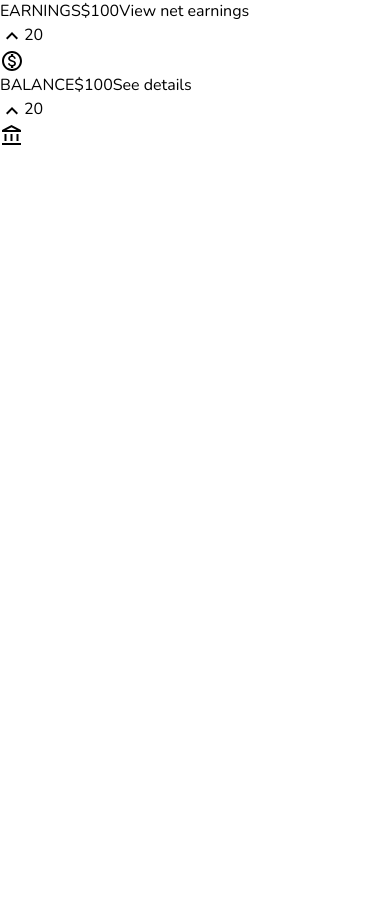
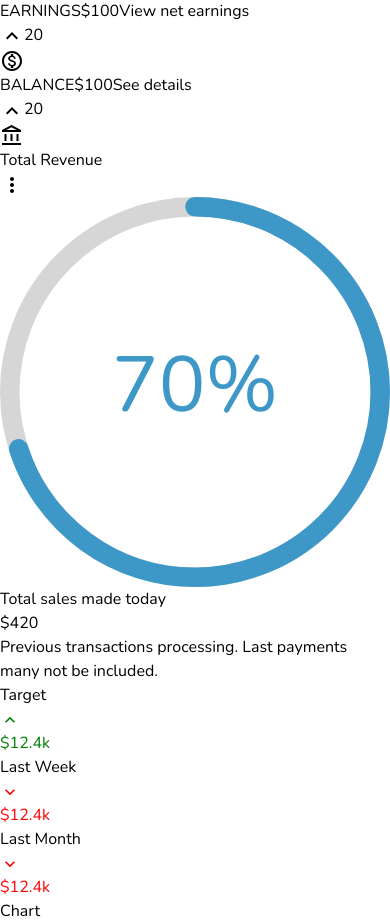
Before and after one commit to Oyawe/odysseyAdmin, a React (Vite) app: page / in a window 390 px wide. Shown: the part 1291-2214 px from the top of the page. Before the commit the page ends 1439 px from the top, so only its background shows below. Built offline with nearby package versions, Linux system fonts and the light colour scheme.

Commit message:
features section completed

```diff
--- a/package.json
+++ b/package.json
@@ -15,6 +15,7 @@
     "@mui/icons-material": "^5.16.5",
     "@mui/material": "^5.16.5",
     "react": "^18.3.1",
+    "react-circular-progressbar": "^2.1.0",
     "react-dom": "^18.3.1",
     "react-router-dom": "^6.25.1"
   },
--- /dev/null
+++ b/src/components/Chart.jsx
@@ -0,0 +1,3 @@
+export const Chart = () => {
+  return <div>Chart</div>;
+};
--- /dev/null
+++ b/src/components/Featured.jsx
@@ -0,0 +1,59 @@
+import {
+  KeyboardArrowDown,
+  KeyboardArrowUp,
+  MoreVert,
+} from "@mui/icons-material";
+import { CircularProgressbar } from "react-circular-progressbar";
+import "react-circular-progressbar/dist/styles.css";
+
+export default function Featured() {
+  return (
+    <div className="flex flex-col shadow-md featured basis-1/3 shadow-slate-400 p-7">
+      <div className="flex items-center justify-between w-full text-gray-400 top">
+        <h1 className="text-xl font-semibold">Total Revenue</h1>
+        <MoreVert className="text-sm" />
+      </div>
+      <div className="flex flex-col items-center justify-center gap-3 p-5 bottom">
+        <div className="featured-chart w-[150px] h-[150px]">
+          <CircularProgressbar value={70} text={"70%"} strokeWidth={5} />
+        </div>
+        <p className="text-xl font-semibold text-gray-400 title">
+          Total sales made today
+        </p>
+        <p className="text-4xl amount">$420</p>
+        <p className="text-[16px] text-center text-gray-400 sm:text-lg desc">
+          Previous transactions processing. Last payments many not be included.
+        </p>
+        <div className="flex items-center justify-between w-full mt-1 summary">
+          <div className="text-center item">
+            <div className="flex justify-center text-[15px] text-gray-400 sm:text-xl item-title">
+              Target
+            </div>
+            <div className="flex items-center mt-2 item-result positive">
+              <KeyboardArrowUp fontSize="small" />
+              <div className="text-sm sm:text-lg result-amount">$12.4k</div>
+            </div>
+          </div>
+          <div className="text-center item">
+            <div className="flex justify-end text-[15px] text-gray-400 sm:text-xl item-title ">
+              Last Week
+            </div>
+            <div className="flex items-center mt-2 item-result negative">
+              <KeyboardArrowDown fontSize="small" />
+              <div className="text-sm sm:text-lg result-amount">$12.4k</div>
+            </div>
+          </div>
+          <div className="text-center item">
+            <div className="flex justify-center text-[15px] text-gray-400 sm:justify-end sm:text-xl item-title ">
+              Last Month
+            </div>
+            <div className="flex items-center mt-2 item-result negative">
+              <KeyboardArrowDown fontSize="small" />
+              <div className="text-sm sm:text-lg result-amount">$12.4k</div>
+            </div>
+          </div>
+        </div>
+      </div>
+    </div>
+  );
+}
--- a/src/components/Navbar.jsx
+++ b/src/components/Navbar.jsx
@@ -46,11 +46,7 @@ export const Navbar = () => {
             </span>
           </div>
           <ListOutlinedIcon className="text-lg mr-7" />
-          <img
-            src={good}
-            alt="avatar"
-            className="w-8 h-8 text-lg rounded-full mr-7"
-          />
+          <img src={good} alt="avatar" className="w-8 h-8 rounded-full mr-7" />
         </div>
       </div>
     </div>
--- a/src/components/Widget.jsx
+++ b/src/components/Widget.jsx
@@ -59,7 +59,7 @@ export default function Widget({ type }) {
           {data.isMoney && "$"}
           {amount}
         </span>
-        <span className="font-sans text-lg border-b border-gray-500 link">
+        <span className="text-lg font-medium border-b border-gray-500 link">
           {data.link}
         </span>
       </div>
--- a/src/index.css
+++ b/src/index.css
@@ -9,3 +9,11 @@
   font-weight: 100, 200, 300, 400, 600, 700, 800, 900;
   font-style: normal;
 }
+
+.positive {
+  color: green;
+}
+
+.negative {
+  color: red;
+}
--- a/src/pages/home/Home.jsx
+++ b/src/pages/home/Home.jsx
@@ -1,3 +1,5 @@
+import { Chart } from "../../components/Chart";
+import Featured from "../../components/Featured";
 import { Navbar } from "../../components/Navbar";
 import { Sidebar } from "../../components/Sidebar";
 import Widget from "../../components/Widget";
@@ -14,6 +16,10 @@ const Home = () => {
           <Widget type="earnings" />
           <Widget type="balance" />
         </div>
+        <div className="flex flex-col flex-wrap gap-6 p-5 charts sm:mt-0 sm:flex-row md:flex-col lg:flex-row">
+          <Featured />
+          <Chart />
+        </div>
       </div>
     </div>
   );
```
Also changed, not shown: 1 other file (tests, documents, lock files or other folders).
